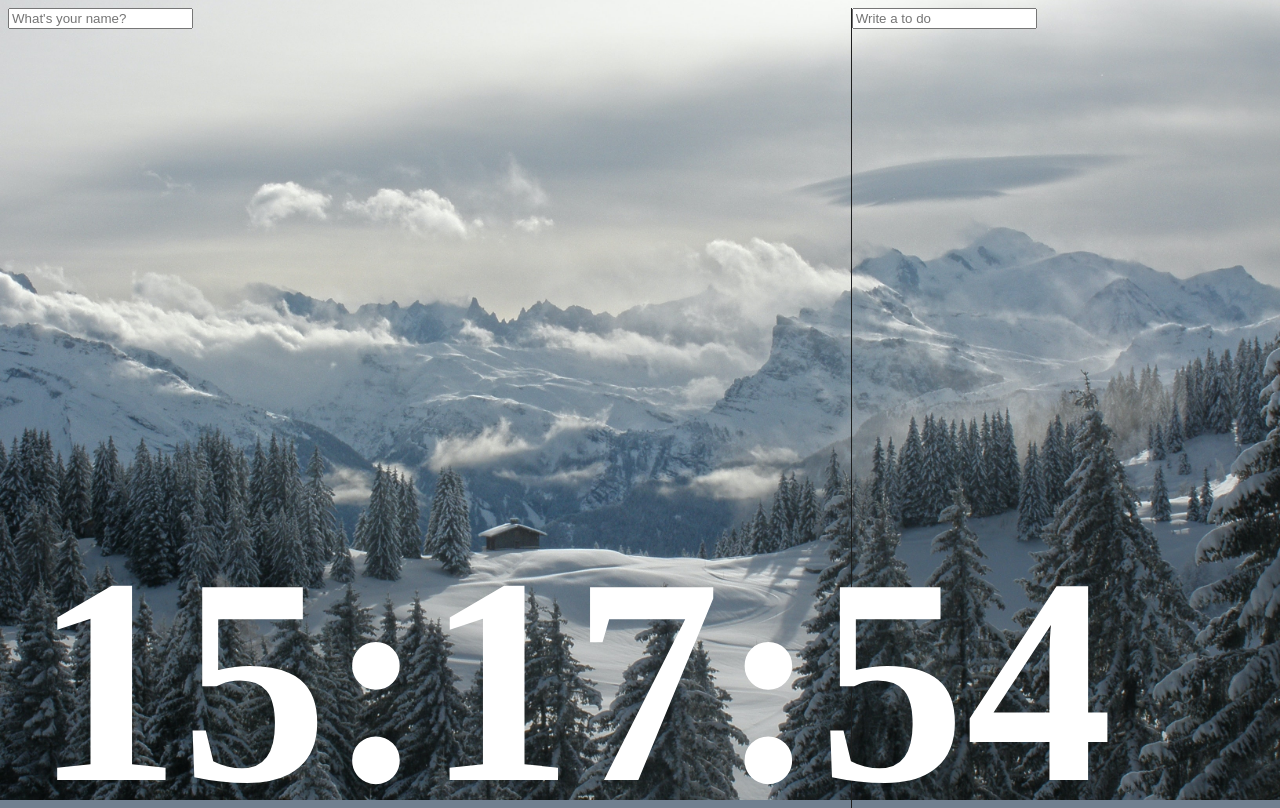
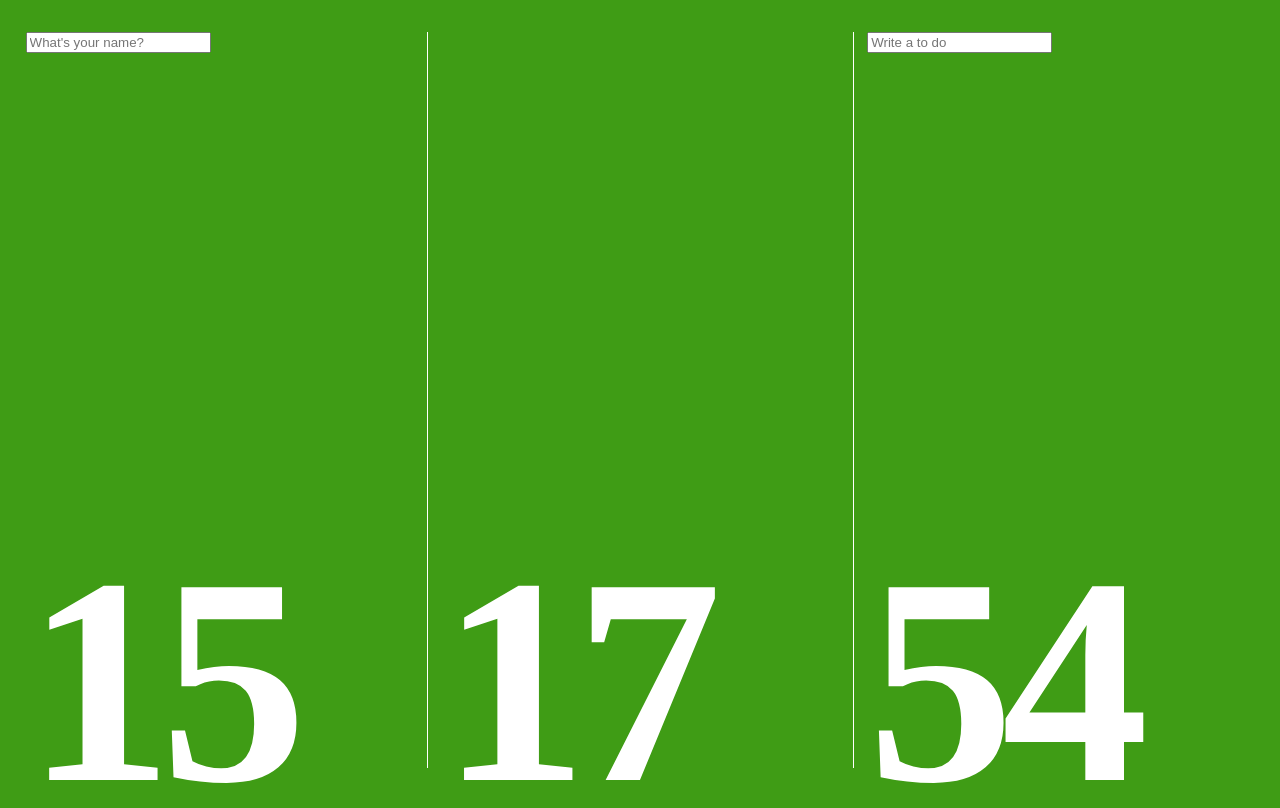
Before and after one commit to jijeong/jijeong.github.io, a plain HTML site: page index.html in a window 1280 px wide. Drawn offline with Linux system fonts and the light colour scheme.

Commit message:
background, style

```diff
--- a/bg.js
+++ b/bg.js
@@ -1,6 +1,7 @@
-const body = document.querySelector("body"); // 바디태그 불러오기
 
-const IMG_NUMBER = 5; // 이미지갯수 정하기
+
+
+//const IMG_NUMBER = 5; // 이미지갯수 정하기
 
 /*
 function handleImgLoad(){
@@ -9,6 +10,7 @@ function handleImgLoad(){
 원격으로 일하면 이게 필요함
 */
 
+/*
 function paintImage(imgNumber){
     const image = new Image(); //이미지 객체 생성
     image.src = `images/${imgNumber + 1}.jpg`; //이미지 파일 경로
@@ -24,12 +26,42 @@ function genRandom(){ //랜덤넘버 생성함수 생성
     return number; // 생성된 숫자 반환
 }
 
-function init () {
-    const randomNumber = genRandom(); //랜덤넘버 생성함수 실행
-    paintImage(randomNumber); //이미지 출력
+function genRandomBg(){
+    const randomColor = Math.floor(Math.random()*16777215).toString(16);
+
+    if (randomColor !== 'ffffff' )
+    body.style.backgroundColor =  `#${randomColor}`;
 }
+*/
 
+/*
+const body = document.querySelector("body"); // 바디태그 불러오기
+
+function genRandomBg() {
+    const letters = '0123456789ABCDEF';
+    let color = '#';
+    for (let i = 0; i < 6; i++) {
+      color += letters[Math.floor(Math.random() * 16)];
+    }
+    return color;
+  }
+
+
+function init() {
+
+    body.style.backgroundColor = genRandomBg();
+
+
+    //const randomNumber = genRandom(); //랜덤넘버 생성함수 실행
+    //paintImage(randomNumber); //이미지 출력
+
+}
+*/
+
+/*
 init();
+
+*/
 
 /*
 math 함수
--- /dev/null
+++ b/bgcolor.js
@@ -0,0 +1,100 @@
+/*!
+ * Create a random color value.
+ * (c) 2019 Chris Ferdinandi, MIT License, https://gomakethings.com
+ * @return {String} A random six-digit color hexcode
+ */
+function createColor() {
+
+	// The available hex options
+	const hex = ['a', 'b', 'c', 'd', 'e', 'f', '0', '1', '2', '3', '4', '5', '6', '7', '8', '9'];
+
+	/**
+	 * Randomly shuffle an array
+	 * https://stackoverflow.com/a/2450976/1293256
+	 */
+	function shuffle() {
+
+		let currentIndex = hex.length;
+		let temporaryValue, randomIndex;
+
+		// While there remain elements to shuffle...
+		while (0 !== currentIndex) {
+			// Pick a remaining element...
+			randomIndex = Math.floor(Math.random() * currentIndex);
+			currentIndex -= 1;
+
+			// And swap it with the current element.
+			temporaryValue = hex[currentIndex];
+			hex[currentIndex] = hex[randomIndex];
+			hex[randomIndex] = temporaryValue;
+		}
+
+	};
+
+	/**
+	 * Create a six-digit hex color
+	 */
+	function hexColor() {
+
+		let color = '#';
+
+		for (let i = 0; i < 6; i++) {
+
+			// Shuffle the hex values
+			shuffle(hex);
+
+			// Append first hex value to the string
+			color += hex[0];
+
+		}
+
+		return color;
+
+	};
+
+	// Return the color string
+	return hexColor();
+
+};
+
+/*!
+ * Get the contrasting color for any hex color
+ * (c) 2019 Chris Ferdinandi, MIT License, https://gomakethings.com
+ * Derived from work by Brian Suda, https://24ways.org/2010/calculating-color-contrast/
+ * @param  {String} A hexcolor value
+ * @return {String} The contrasting color (black or white)
+ */
+function getContrast(hexcolor){
+
+	// If a leading # is provided, remove it
+	if (hexcolor.slice(0, 1) === '#') {
+		hexcolor = hexcolor.slice(1);
+	}
+
+	// If a three-character hexcode, make six-character
+	if (hexcolor.length === 3) {
+		hexcolor = hexcolor.split('').map(function (hex) {
+			return hex + hex;
+		}).join('');
+	}
+
+	// Convert to RGB value
+	let r = parseInt(hexcolor.substr(0,2),16);
+	let g = parseInt(hexcolor.substr(2,2),16);
+	let b = parseInt(hexcolor.substr(4,2),16);
+
+	// Get YIQ ratio
+	let yiq = ((r * 299) + (g * 587) + (b * 114)) / 1000;
+
+	// Check contrast
+	return (yiq >= 128) ? 'black' : 'white';
+
+};
+
+// Set the color/BG color
+const body = document.querySelector('body');
+const bgColor = createColor();
+//body.textContent = bgColor;
+body.style.backgroundColor = bgColor;
+body.style.color = getContrast(bgColor);
+body.style.borderColor = bgColor;
--- a/clock.js
+++ b/clock.js
@@ -1,14 +1,15 @@
-const clockContainer = document.querySelector(".js-clock"), // 시계 들어가는 구역
-    clockTitle = clockContainer.querySelector("h1"); //시계 들어가는 구역 내의 시계 영역
+const clockTime = document.querySelector(".time"), //시계 들어가는 구역 내의 시계 영역
+    clockMin = document.querySelector(".min"), //시계 들어가는 구역 내의 시계 영역
+    clockSec = document.querySelector(".sec"); //시계 들어가는 구역 내의 시계 영역
 
 function getTime() {
     const date = new Date(); // date object 생성과 초기화
     const minutes = date.getMinutes(); // date object 중 분 생성
     const hours = date.getHours(); // 시 생성
     const seconds = date.getSeconds(); // 초 생성
-    clockTitle.innerText = `${hours < 10 ? `0${hours}` : hours}:${
-        minutes < 10 ? `0${minutes}` : minutes}:${
-        seconds < 10 ? `0${seconds}` : seconds}`;
+    clockTime.innerText = `${hours < 10 ? `0${hours}` : hours}`;
+    clockMin.innerText = `${minutes < 10 ? `0${minutes}` : minutes}`;
+    clockSec.innerText = `${seconds < 10 ? `0${seconds}` : seconds}`;
 } // 시계영역에 해당 텍스트를 삽입할 것
 
 function init() {
--- a/index.css
+++ b/index.css
@@ -2,33 +2,73 @@ html { height: 100%; }
 
 
 body {
-    background-color: slategray;
     min-height: 100%;
+    margin: 0;
+    transition: color .5s ease-in-out;
 }
 
 h1 {
-    color : white;
-    margin-left : 2vw;
     font-size: 23vw;
     line-height: .8;
-    transition: color .5s ease-in-out;
     margin-top: auto;
     margin-bottom: auto;
-    position: fixed;
     bottom : 0;
 }
 
+h4 {
+    margin: 0;
+}
+
+ul {
+    list-style-type: none;
+    padding: 0;
+}
+
+button {
+    cursor: pointer;
+    margin-right: 1vw;
+    background: none;
+    border: none;
+    /*
+    margin-bottom: .3vw;
+    background: rgba(255, 255, 255, 0.1);
+box-shadow: 0 8px 32px 0 rgba( 31, 38, 135, 0.37 );
+backdrop-filter: blur( 4.5px );
+-webkit-backdrop-filter: blur( 4.5px );
+border: 1px solid rgba( 255, 255, 255, 0.1 );
+*/
+}
+
+
 .container {
     display :grid;
-    height: calc(100vh);
+    height: 100vh;
+    box-sizing: border-box;
+    padding-top : 2em;
+    padding-bottom: 2em;
     grid-template-columns: repeat(3, 1fr);
     grid-template-areas:
-    "   main    main    b   "
+    "   a    b    c   "
 }
 
-.btn {
-    cursor: pointer;
+.a{
+    grid-area: a;
+    padding-left: 2vw;
 }
+
+.b{
+    grid-area: b;
+    padding-left: 1vw;
+    border-left: 1px solid;
+
+}
+
+.c {
+    grid-area: c;
+    padding-left: 1vw;
+    border-left: 1px solid;
+}
+
 
 .clicked {
     color : black;
@@ -54,6 +94,13 @@ h1 {
     animation: fadeIn .5s linear;
 }
 
+.time,
+.min,
+.sec{
+    position : fixed;
+    letter-spacing: -.8rem;
+}
+
 @keyframes fadeIn {
     from{
         opacity: 0;
@@ -62,17 +109,6 @@ h1 {
     }
 }
 
-
-
-.js-toDoForm {
-    grid-area: b;
-    border-left: 1px solid #1e1e1e;
-}
-
-.js-toDoList{
-    grid-area: b;
-}
-
 ::-webkit-scrollbar {
     display: none;
 }
--- a/index.html
+++ b/index.html
@@ -12,27 +12,45 @@
 
 
     <div class="container">
+
+
+        <div class = "a">
             <form class="js-form form">
                 <input type="text" placeholder="What's your name?" />
             </form>
             <h4 class="js-greetings greetings"></h4>
+            <h1 class="time"></h1>
+        </div>
+
+
+        <div class = "b">
+            <span class="js-weather"></span>
+            <h1 class="min"></h1>
+        </div>
+
+        <div class = "c">
             <form class="js-toDoForm">
                 <input type="text" placeholder="Write a to do" />
             </form>
             <ul class="js-toDoList">
 
             </ul>
-        <span class="js-weather"></span>
+            <h1 class="sec"></h1>
     </div>
 
-    <div class="js-clock">
-        <h1>00:00</h1>
+
+
+
+
+
     </div>
+
+
 
     <script src="clock.js"></script>
     <script src="greeting.js"></script>
     <script src="todo.js"></script>
-    <script src="bg.js"></script>
+    <script src="bgcolor.js"></script>
     <script src="C.js"></script>
     <script src="weather.js"></script>
 
--- a/todo.js
+++ b/todo.js
@@ -33,8 +33,8 @@ function paintToDo(text){ // 14_Todo 생성 (*매개변수)
 
 
     span.innerText = text // 21_span 안에 (*매개변수) 삽입
+    li.appendChild(delBtn); //  23_delBtn을 li의 child element로 삽입
     li.appendChild(span); //  22_span을 li의 child element로 삽입
-    li.appendChild(delBtn); //  23_delBtn을 li의 child element로 삽입
     li.id = idNum;
     toDoList.appendChild(li); // 24_li를 toDoLIst 클래스의 child element로 삽입
 
```
Lines whose indentation alone changed are shown as unchanged.
